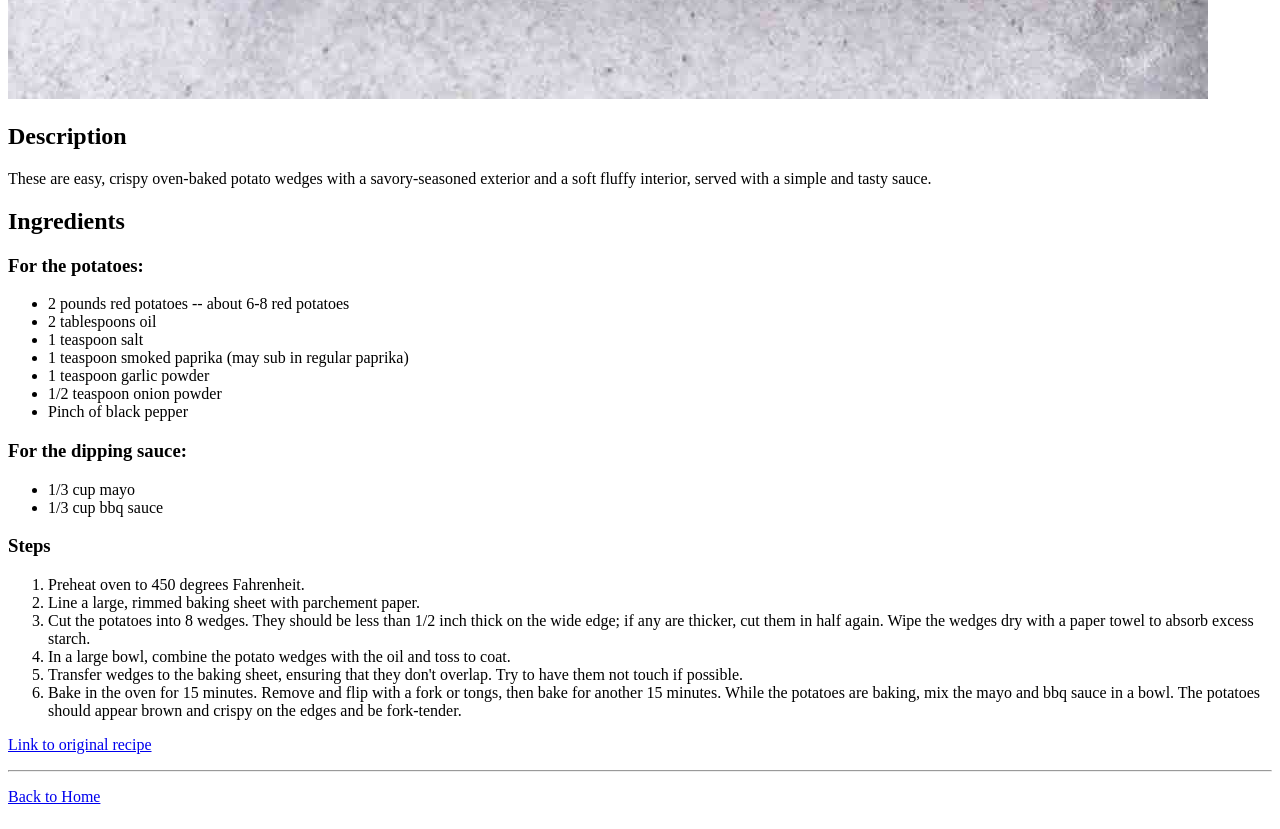
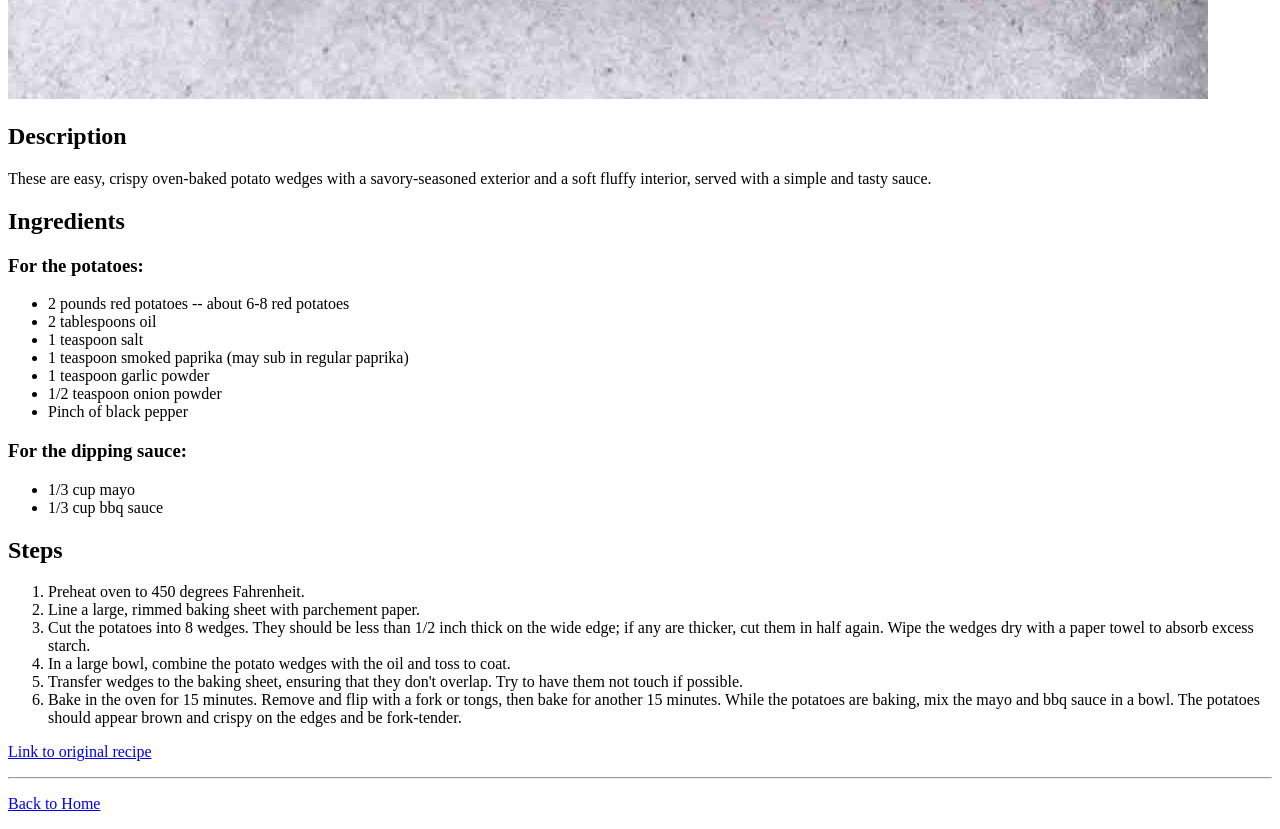
Before and after one commit to threenbe/odin-recipes-css, a plain HTML site: page recipes/potato-wedges.html in a window 1280 px wide. Shown: the part 1815-2644 px from the top of the page. Drawn offline with Linux system fonts and the light colour scheme.

Commit message:
Fixed heading size

```diff
--- a/recipes/potato-wedges.html
+++ b/recipes/potato-wedges.html
@@ -42,7 +42,7 @@
 
 
 
-    <h3>Steps</h3>
+    <h2>Steps</h2>
       <ol>
         <li>Preheat oven to 450 degrees Fahrenheit.</li>
         <li>Line a large, rimmed baking sheet with parchement paper.</li>
```
